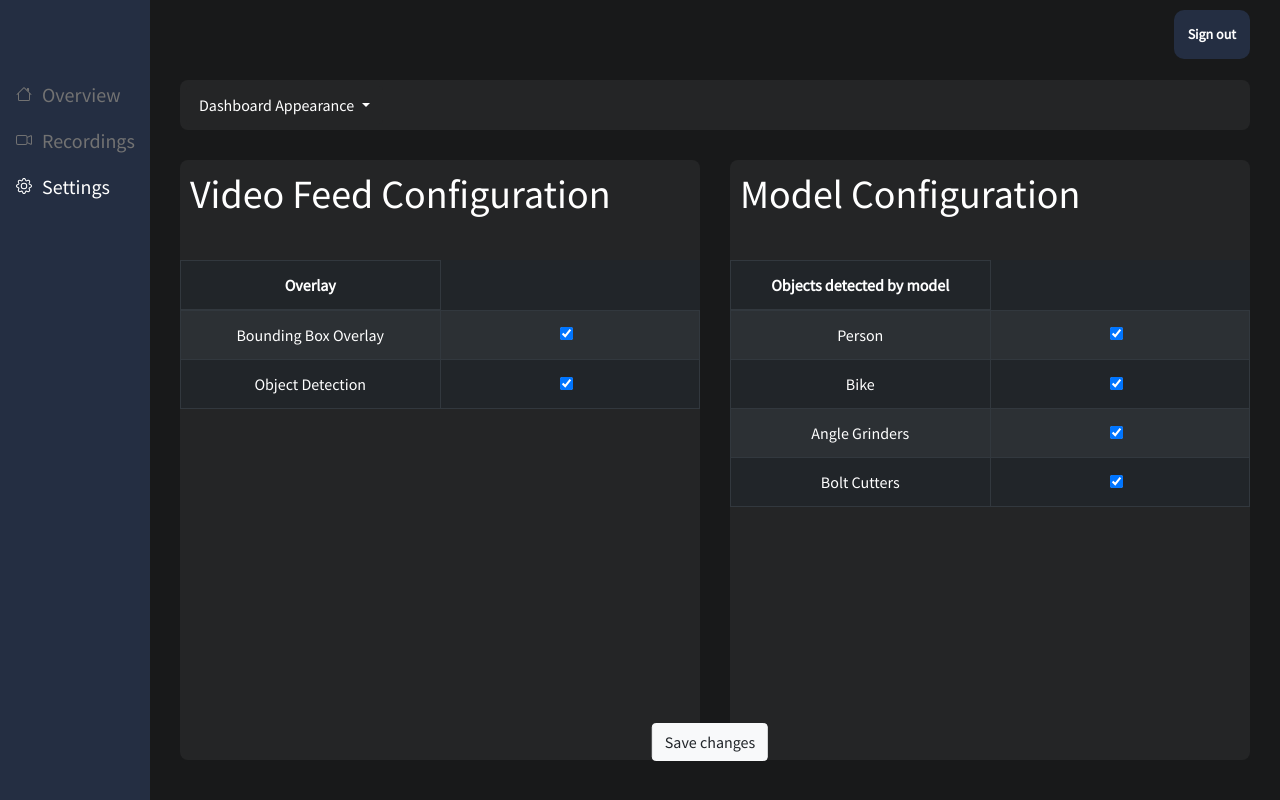
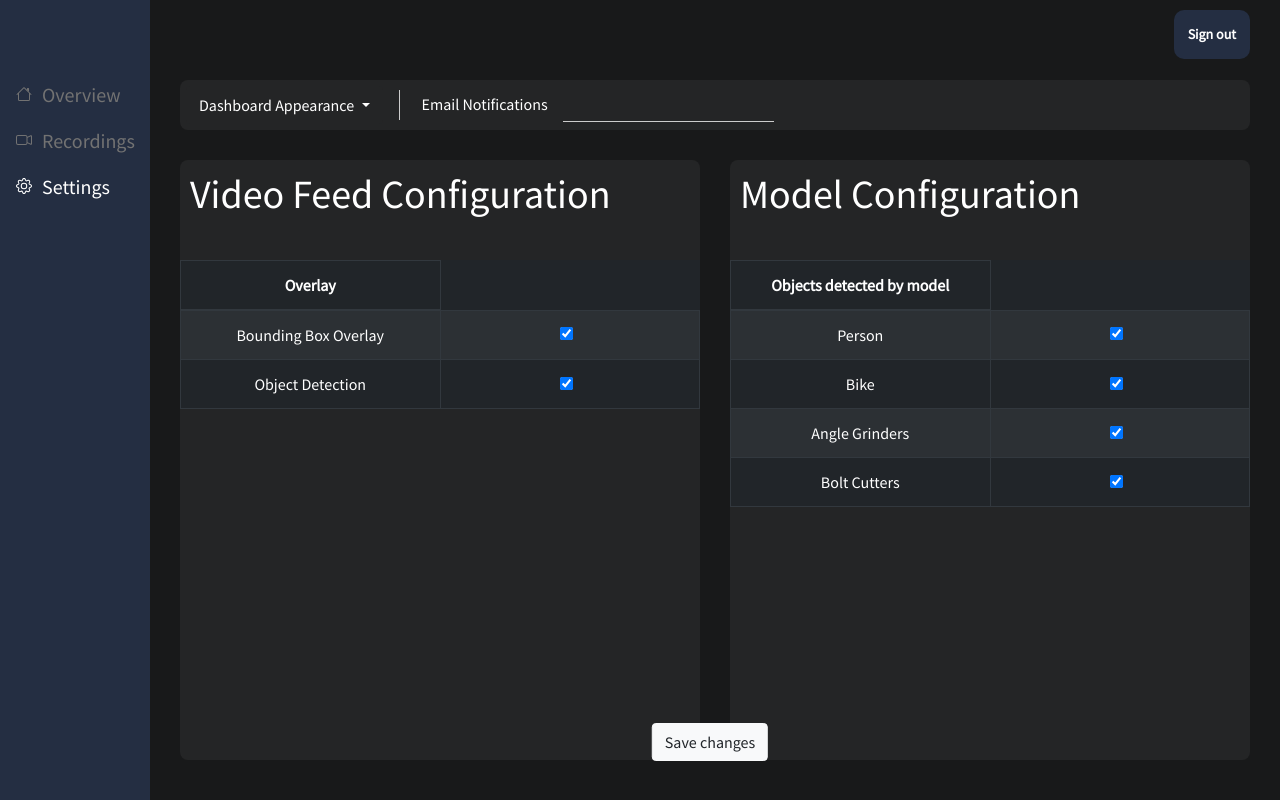
Before and after one commit to jeaguil/patrolbot, a Django app: page /pages/dashboard/settings/ in a window 1280 px wide. Run offline with Django 3.2, Linux system fonts and the light colour scheme; a user stored in the database is signed in; data comes from the database, SQL or seed files in the repository; some libraries are stand-ins or nearby versions.

Commit message:
Added email field to settings page

```diff
--- a/static/css/dashboard.css
+++ b/static/css/dashboard.css
@@ -33,6 +33,12 @@ h1, h3 {
 
 button {
     background-color: white;
+}
+
+input {
+    border: none;
+    border-bottom: 1px solid #ccc;
+    text-align: center;
 }
 
 /* The sidebar menu
@@ -275,6 +281,22 @@ header a {
     margin-top: 100px;
 }
 
+/* EMAIL PREFERENCES
+ ---------------------------------------------------*/
+
+.email-preferences-option {
+    color: black;
+    font-weight: 500;
+}
+
+.email-preferences-option label {
+    padding: 12px;
+}
+
+.email-preferences-option input {
+    padding: 5px;
+}
+
 /* RECORDINGS TABLES
  ---------------------------------------------------*/
 .recordings-table-container {
--- a/templates/pages/settings.html
+++ b/templates/pages/settings.html
@@ -39,6 +39,12 @@
         @keyframes fadein {
           from {top: 0; opacity: 0;}
           to {top: 12px; opacity: 1;}
+        }
+
+        .verticle {
+            border-left: 1px solid #ccc;
+            height: 30px;
+            margin: 10px;
         }
     </style>
 
@@ -112,6 +118,11 @@
                         <a type="button" class="dropdown-item" href="javascript:changeTheme('dark')">Dark</a>
                     </div>
                 </div>
+                <div class="verticle"></div>
+                <div class="email-preferences-option">
+                    <label for="emails" style="{% if theme %} color: black {% else %} color: white; {% endif %}">Email Notifications</label>
+                    <input type="email" id="emails" name="emails" style="{% if not theme %} background: #242526; color: white;{% else %} background: white; {% endif %}">
+                </div>
             </article>
             <article>
                 <h1>Video Feed Configuration</h1>
```
